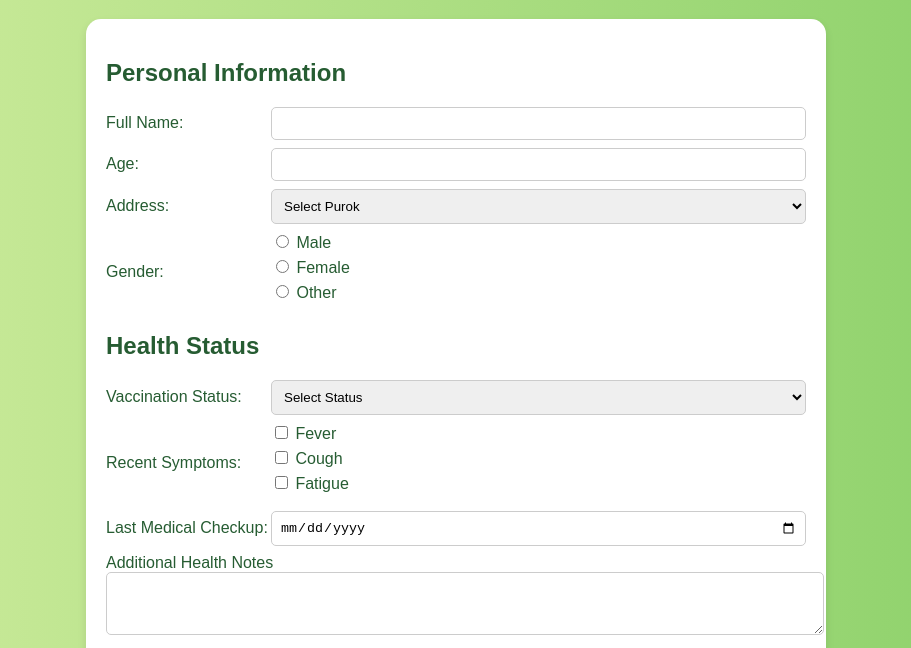
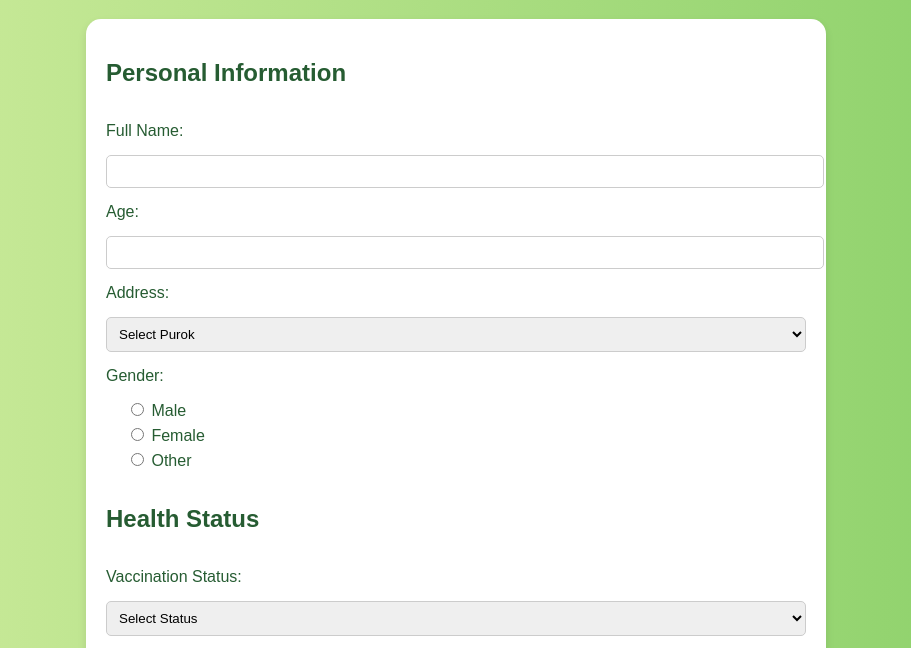
Before and after one commit to marygrace0908/brgyhealthsystem, a plain HTML site: page index.html in a window 1280 px wide. Shown: the part 81-729 px from the top of the page, without its empty margins (184-1095 px from the left). Drawn offline with Linux system fonts and the light colour scheme.

Commit message:
Add files via upload

```diff
--- a/index.html
+++ b/index.html
@@ -22,29 +22,32 @@
       box-shadow: 0 4px 8px rgba(0, 0, 0, 0.1);
     }
 
-    h1, h2 {
+    h1 {
       color: #265c32;
-    }
-
-    h1 {
       text-align: center;
     }
 
-    .inline-field {
-      display: flex;
-      align-items: center;
-      gap: 5px;
-      margin-bottom: 8px;
+    h2 {
+      color: #265c32;
+      text-align: left;
     }
 
-    .inline-field label {
-      width: 160px;
-      white-space: nowrap;
+    form {
+      display: flex;
+      flex-direction: column;
+      gap: 15px;
     }
 
-    .inline-field input,
-    .inline-field select {
-      flex: 1;
+    label {
+      margin-bottom: 0px;
+    }
+
+    input[type="text"],
+    input[type="number"],
+    input[type="date"],
+    select,
+    textarea {
+      width: 100%;
       padding: 8px;
       border-radius: 5px;
       border: 1px solid #ccc;
@@ -55,15 +58,7 @@
       display: flex;
       flex-direction: column;
       gap: 5px;
-      margin-bottom: 10px;
-    }
-
-    textarea {
-      width: 100%;
-      padding: 8px;
-      border-radius: 5px;
-      border: 1px solid #ccc;
-      margin-bottom: 15px;
+      padding-left: 20px;
     }
 
     button {
@@ -109,9 +104,6 @@
       body {
         font-size: 16px;
       }
-      .table-container {
-        margin-top: 20px;
-      }
     }
 
     @media (max-width: 480px) {
@@ -131,17 +123,12 @@
     <form id="healthForm">
       <h2>Personal Information</h2>
 
-      <div class="inline-field">
       <label for="h-name">Full Name:</label>
       <input type="text" id="h-name" required />
-      </div>
 
-      <div class="inline-field">
       <label for="h-age">Age:</label>
       <input type="number" id="h-age" min="1" max="120" required />
-      </div>
 
-      <div class="inline-field">
       <label for="h-address">Address:</label>
       <select id="h-address" required>
         <option value="" disabled selected>Select Purok</option>
@@ -149,43 +136,34 @@
         <option>Purok 2</option>
         <option>Purok 3</option>
       </select>
-      </div>
 
-      <div class="inline-field">
       <label>Gender:</label>
       <div class="radio-group">
         <label><input type="radio" name="h-gender" value="Male" required /> Male</label>
         <label><input type="radio" name="h-gender" value="Female" /> Female</label>
         <label><input type="radio" name="h-gender" value="Other" /> Other</label>
       </div>
-      </div>
 
       <h2>Health Status</h2>
 
-      <div class="inline-field">
       <label for="h-vax">Vaccination Status:</label>
       <select id="h-vax" required>
         <option value="" disabled selected>Select Status</option>
         <option>Vaccinated</option>
         <option>Unvaccinated</option>
       </select>
-      </div>
 
-      <div class="inline-field">
       <label>Recent Symptoms:</label>
       <div class="checkbox-group">
         <label><input type="checkbox" value="Fever" /> Fever</label>
         <label><input type="checkbox" value="Cough" /> Cough</label>
         <label><input type="checkbox" value="Fatigue" /> Fatigue</label>
       </div>
-      </div>
 
-      <div class="inline-field">
       <label for="h-checkup">Last Medical Checkup:</label>
       <input type="date" id="h-checkup" />
-      </div>
 
-      <label for="h-notes">Additional Health Notes</label>
+      <label for="h-notes">Additional Health Notes:</label>
       <textarea id="h-notes" rows="3"></textarea>
 
       <button type="submit">Submit</button>
```
Lines whose indentation alone changed are shown as unchanged.
